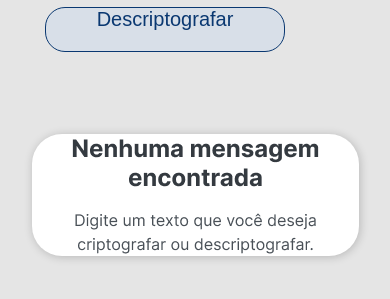
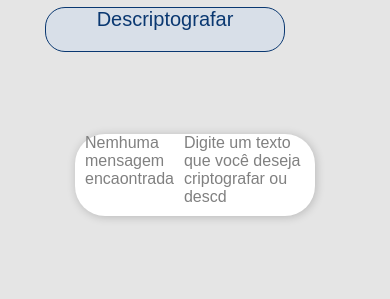
Before and after one commit to atylayuri/projeto-codificador, a plain HTML site: page index.html in a window 390 px wide. Shown: the part 205-504 px from the top of the page. Drawn offline with Linux system fonts and the light colour scheme.

Commit message:
tentado corrigir o bug da section

```diff
--- a/estilos/media.css
+++ b/estilos/media.css
@@ -73,7 +73,7 @@ button {
 .receber__mensagem {
     display: flex;
     justify-content: center;
-    width: 327px;
+    width: 240px;
     background-color: var(--cor02);
     border-radius: 30px;
     box-shadow: 1px 1px 10px rgba(0, 0, 0, 0.199);
@@ -85,7 +85,7 @@ button {
 
 #phone {
     display: flex;
-    width: 263px;
+    width: 200px;
 }
 
 }
--- a/index.html
+++ b/index.html
@@ -23,7 +23,8 @@
             </section>
                 <div class="receber__mensagem">
                     <img id="desktop" src="imagens/msg-nao-encontrada.PNG" alt="imagem de mensagem não encontrada">
-                    <img id="phone" src="imagens/cel.png" alt="mensagem não encontrada">
+                    <p id="phone__txt1">Nemhuma mensagem encaontrada</p>
+                    <p>Digite um texto que você deseja criptografar ou descd</p>
                 </div>
 
         </main>
```
